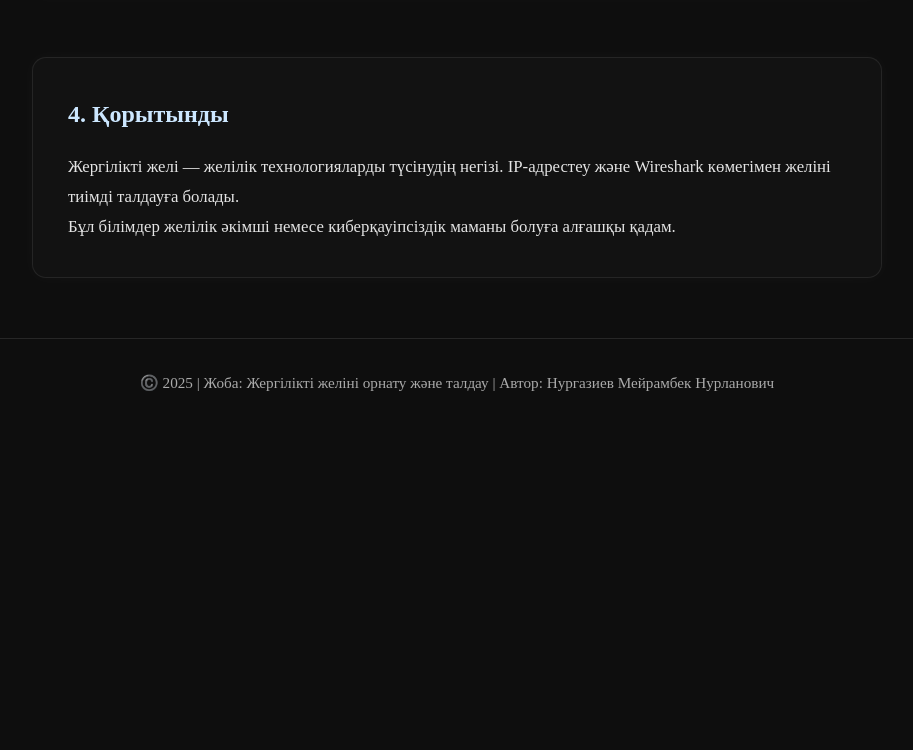
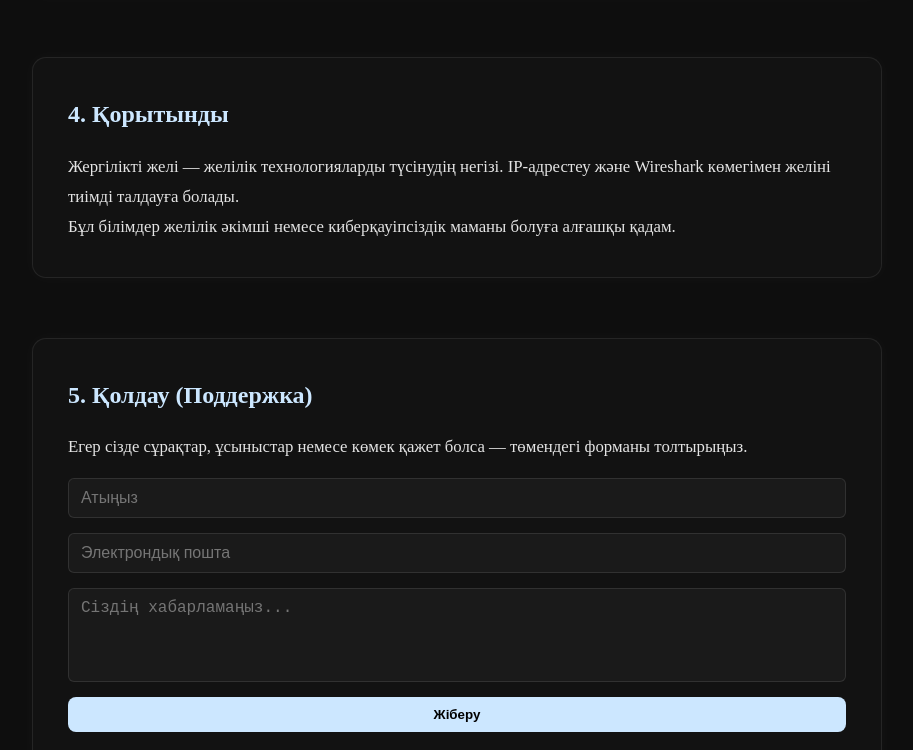
Before and after one commit to ClayMRT/IT, a plain HTML site: page index.html in a window 1280 px wide. Shown: the part 2050-2800 px from the top of the page, without its empty margins (183-1096 px from the left). Before the commit the page ends 2477 px from the top, so only its background shows below. Drawn offline with Linux system fonts and the light colour scheme.

Commit message:
Implement support section with contact form
Added a support section with a contact form for user inquiries.

```diff
--- a/index.html
+++ b/index.html
@@ -5,9 +5,6 @@
   <meta name="viewport" content="width=device-width, initial-scale=1.0">
   <title>Жергілікті желіні орнату және талдау</title>
   <style>
-    /* --------------------
-       Негізгі стильдер
-    -------------------- */
     * {
       margin: 0; padding: 0; box-sizing: border-box;
     }
@@ -18,7 +15,6 @@
       color: #e4e4e4;
       line-height: 1.8;
       scroll-behavior: smooth;
-      transition: background 0.5s ease;
     }
 
     /* --------------------
@@ -144,6 +140,51 @@
     }
 
     /* --------------------
+       Support Section
+    -------------------- */
+    .support-form {
+      display: flex;
+      flex-direction: column;
+      gap: 15px;
+      margin-top: 15px;
+    }
+
+    .support-form input,
+    .support-form textarea {
+      background: #1a1a1a;
+      color: #e4e4e4;
+      border: 1px solid rgba(255,255,255,0.1);
+      border-radius: 6px;
+      padding: 10px 12px;
+      font-size: 1rem;
+      resize: none;
+      transition: 0.3s;
+    }
+
+    .support-form input:focus,
+    .support-form textarea:focus {
+      outline: none;
+      border-color: #cce7ff;
+      box-shadow: 0 0 5px rgba(204,231,255,0.3);
+    }
+
+    .support-form button {
+      background: #cce7ff;
+      color: #000;
+      border: none;
+      padding: 10px 16px;
+      border-radius: 8px;
+      cursor: pointer;
+      font-weight: bold;
+      transition: 0.3s;
+    }
+
+    .support-form button:hover {
+      background: #b3ffe0;
+      transform: scale(1.03);
+    }
+
+    /* --------------------
        Footer
     -------------------- */
     footer {
@@ -200,6 +241,7 @@
       <a href="#ip">IP</a>
       <a href="#sniffer">Wireshark</a>
       <a href="#result">Қорытынды</a>
+      <a href="#support">Қолдау</a>
     </nav>
   </header>
 
@@ -255,6 +297,21 @@ sudo ip route add default via 192.168.1.1</pre>
     <p>Бұл білімдер желілік әкімші немесе киберқауіпсіздік маманы болуға алғашқы қадам.</p>
   </section>
 
+  <!-- --------------------
+        Support Section
+  -------------------- -->
+  <section id="support">
+    <h2>5. Қолдау (Поддержка)</h2>
+    <p>Егер сізде сұрақтар, ұсыныстар немесе көмек қажет болса — төмендегі форманы толтырыңыз.</p>
+
+    <form class="support-form" onsubmit="event.preventDefault(); alert('Хабарлама жіберілді!');">
+      <input type="text" placeholder="Атыңыз" required>
+      <input type="email" placeholder="Электрондық пошта" required>
+      <textarea rows="4" placeholder="Сіздің хабарламаңыз..."></textarea>
+      <button type="submit">Жіберу</button>
+    </form>
+  </section>
+
   <footer>
     ©️ 2025 | Жоба: Жергілікті желіні орнату және талдау | Автор: Нургазиев Мейрамбек Нурланович
   </footer>
```
